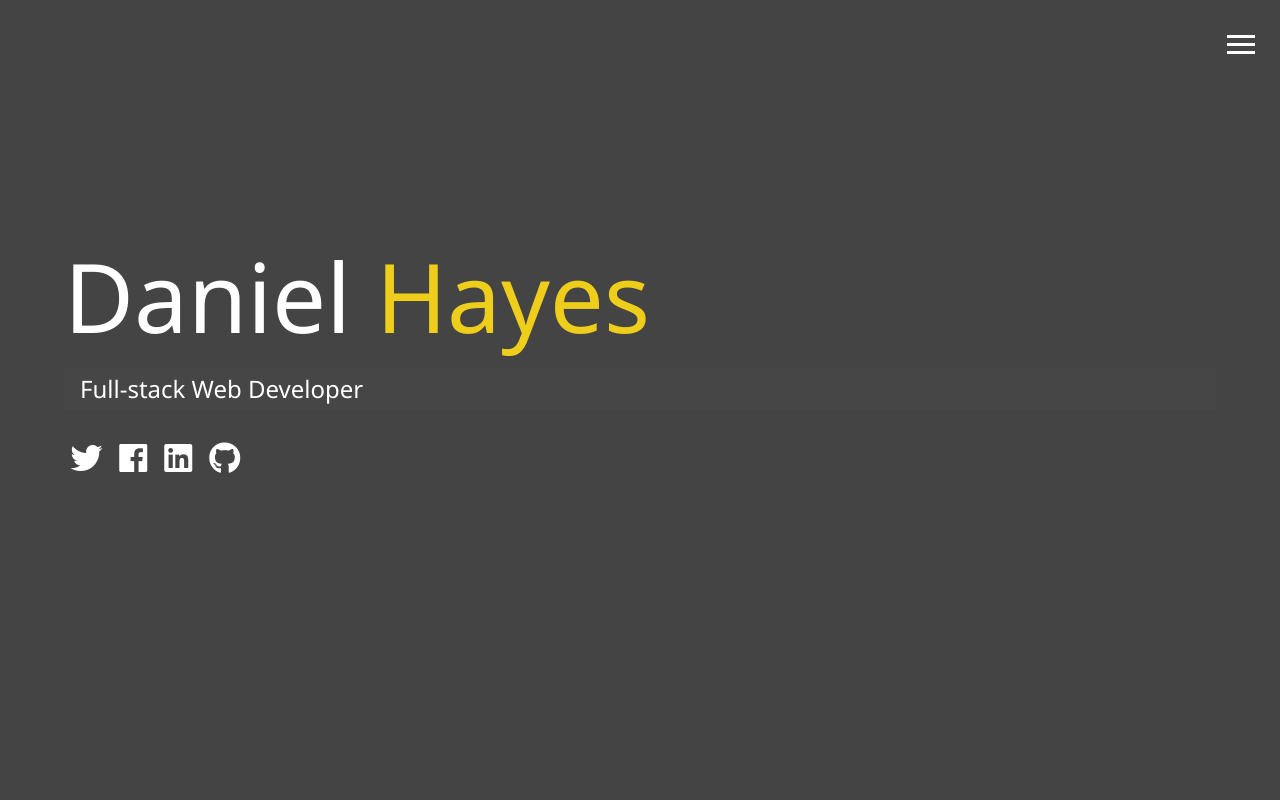
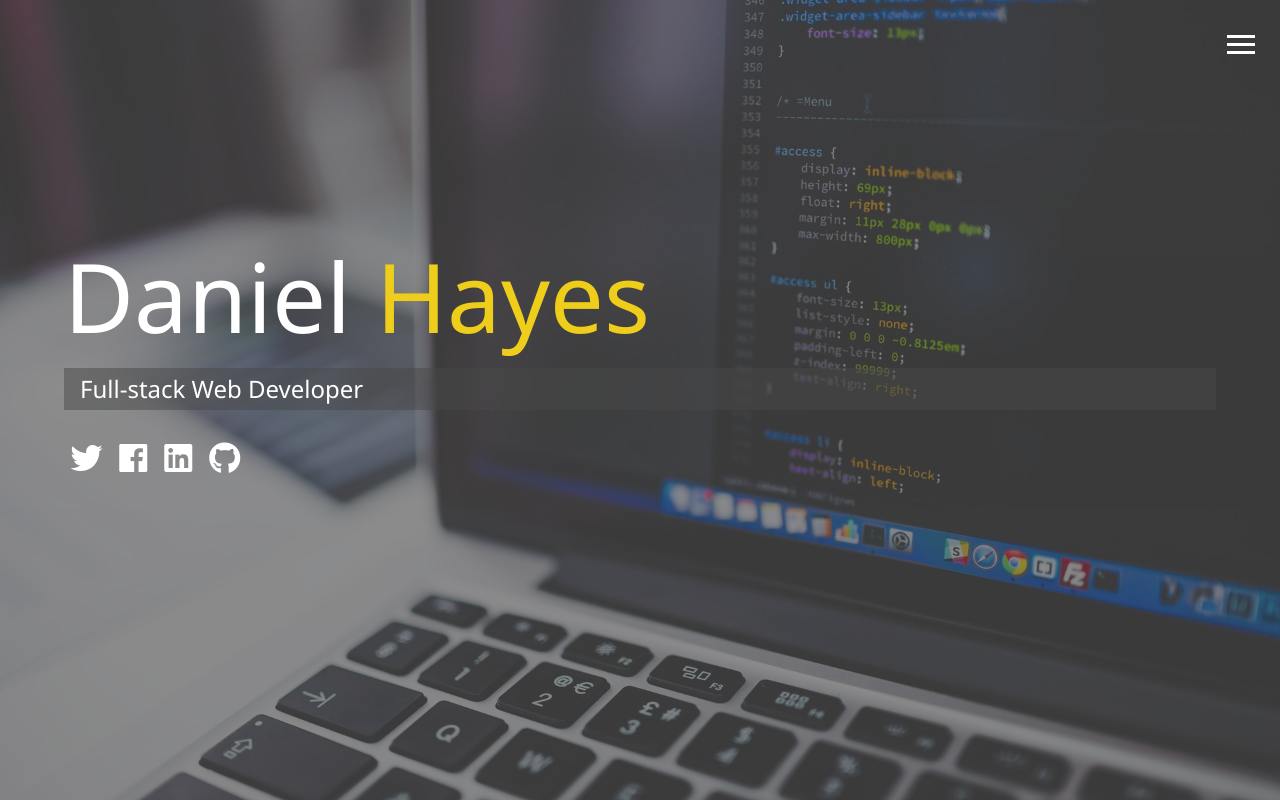
Before and after one commit to danielhayespco/responsivePortfolio, a plain HTML site: page index.html in a window 1280 px wide. Drawn offline with Linux system fonts and the light colour scheme.

Commit message:
adjust main opacity to .6 and menu  opacity to 1

```diff
--- a/css/main.css
+++ b/css/main.css
@@ -140,7 +140,7 @@ body#bg-img:after {
   right: 0;
   width: 100%;
   height: 100%;
-  background: rgba(68, 68, 68, 1);
+  background: rgba(68, 68, 68, 0.6);
   z-index: -1;
 }
 
```
